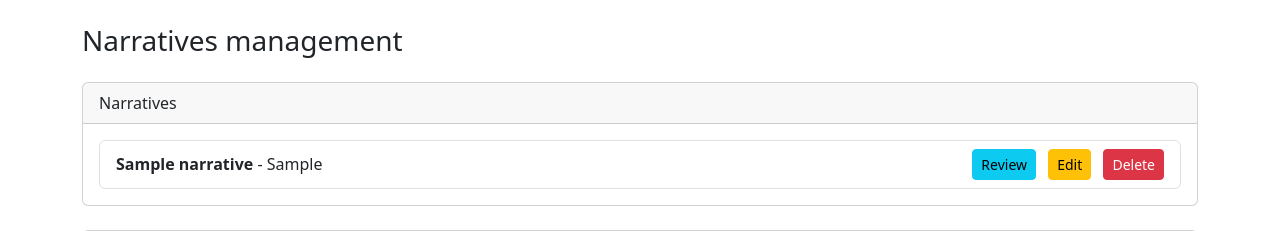
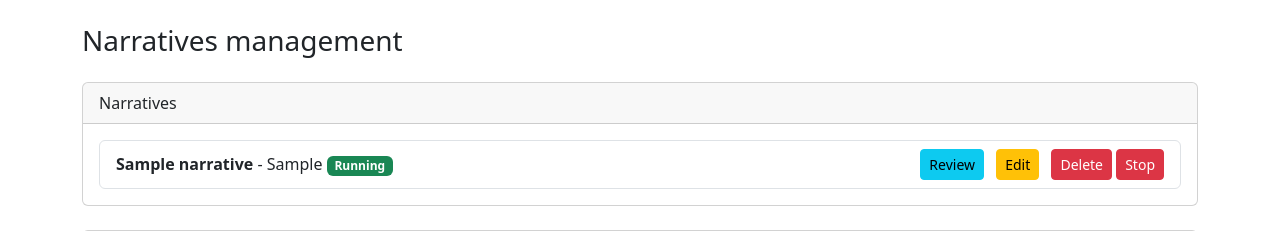
Before and after one commit to Base4Security/BUDA, a Flask app: page /narratives/ in a window 1280 px wide. Shown: the part 57-288 px from the top of the page. Run offline with Flask 3, Linux system fonts and the light colour scheme; tables that the repository leaves empty hold one stand-in row (values such as "Sample post"); some libraries are stand-ins or nearby versions.

Commit message:
First steps with worker

```diff
--- a/app/models/narrative.py
+++ b/app/models/narrative.py
@@ -1,4 +1,5 @@
 from app import db
+from datetime import datetime
 
 class Narrative(db.Model):
     __tablename__ = 'narratives'
@@ -9,6 +10,7 @@ class Narrative(db.Model):
     deception_activities = db.Column(db.Text, nullable=True)
     end_date = db.Column(db.Date, nullable=False)
     created_at = db.Column(db.DateTime, server_default=db.func.now())
+    is_running = db.Column(db.Boolean, default=True)
 
     user_profiles = db.relationship('UserProfile', back_populates='narrative', cascade='all, delete-orphan')
 
@@ -24,3 +26,6 @@ class Narrative(db.Model):
             'user_profiles': [profile.to_dict() for profile in self.user_profiles],
             'reports': [report.to_dict() for report in self.reports]
         }
+
+    def __repr__(self):
+        return f'<Narrative {self.title} Runnning: {self.is_running}>'
--- a/app/routes/narratives.py
+++ b/app/routes/narratives.py
@@ -4,6 +4,7 @@ from app import db
 import requests
 import json
 from datetime import datetime
+from app.utils.narrative_worker import start_narrative, stop_narrative
 
 narratives_bp = Blueprint('narratives_bp', __name__)
 
@@ -84,3 +85,15 @@ def generate_narrative():
         return jsonify({"message": "Narrative generated and saved successfully", "narrative": narrative_data}), 200
     except (KeyError, ValueError):
         return jsonify({"error": "Invalid response format from AI"}), 400
+
+@narratives_bp.route('/start/<int:narrative_id>', methods=['POST'])
+def start_narrative_route(narrative_id):
+    """Starts a narrative."""
+    result = start_narrative(narrative_id)
+    return jsonify(result)
+
+@narratives_bp.route('/stop/<int:narrative_id>', methods=['POST'])
+def stop_narrative_route(narrative_id):
+    """Stops a narrative."""
+    result = stop_narrative(narrative_id)
+    return jsonify(result)
--- a/app/templates/narratives.html
+++ b/app/templates/narratives.html
@@ -15,6 +15,11 @@
             <li class="list-group-item d-flex justify-content-between align-items-center">
                 <div>
                     <strong>{{ narrative.title }}</strong> - {{ narrative.objective }}
+                    {% if narrative.is_running %}
+                    <span class="badge bg-success">Running</span>
+                    {% else %}
+                        <span class="badge bg-secondary">Stopped</span>
+                    {% endif %}
                 </div>
                 <div>
                     <a href="{{ url_for('narrative_review_bp.review_narrative', narrative_id=narrative.id) }}" class="btn btn-info btn-sm me-2">Review</a>
@@ -22,6 +27,11 @@
                     <form method="POST" action="{{ url_for('narratives_bp.delete_narrative', narrative_id=narrative.id) }}" style="display: inline;"  onsubmit="return confirmDelete(this);">
                         <button class="btn btn-danger btn-sm">Delete</button>
                     </form>
+                    {% if narrative.is_running %}
+                    <button class="btn btn-danger btn-sm" onclick="stopNarrative({{ narrative.id }})">Stop</button>
+                    {% else %}
+                    <button class="btn btn-success btn-sm" onclick="startNarrative({{ narrative.id }})">Run</button>
+                    {% endif %}
                 </div>
             </li>
 
@@ -129,5 +139,21 @@
         }
     });
 
+    function startNarrative(narrativeId) {
+        fetch(`/narratives/start/${narrativeId}`, { method: "POST" })
+            .then(response => response.json())
+            .then(data => alert(data.message))
+            .then(() => location.reload())
+            .catch(error => alert("Error starting narrative: " + error));
+    }
+
+    function stopNarrative(narrativeId) {
+        fetch(`/narratives/stop/${narrativeId}`, { method: "POST" })
+            .then(response => response.json())
+            .then(data => alert(data.message))
+            .then(() => location.reload())
+            .catch(error => alert("Error stopping narrative: " + error));
+    }
+
 </script>
 {% endblock %}
--- /dev/null
+++ b/app/utils/narrative_worker.py
@@ -0,0 +1,80 @@
+import threading
+import time
+from datetime import datetime
+from flask import current_app
+from app import db
+from app.models import Narrative
+
+running_narratives = {}
+
+def narrative_engine(narrative_id, app):
+    """
+    Simulates a background process for the narrative.
+    Stops when the end date is reached or the user manually stops it.
+    """
+    with app.app_context():
+        narrative = Narrative.query.get(narrative_id)
+        if not narrative:
+            return
+
+        while narrative.is_running:
+            # Check if the narrative has reached its end date
+            if datetime.now().date() >= narrative.end_date:
+                narrative.is_running = False
+                db.session.commit()
+                print(f"Narrative {narrative.title} has stopped (End Date Reached).")
+                return
+
+            # Code execution for the narrative
+
+            print(f"Running Narrative {narrative.title}...")
+            print(f"Running: {narrative.is_running}")
+            time.sleep(10)  # Simulate background task with a delay
+
+            # End of the loop
+
+        print(f"Narrative {narrative.title} has been stopped manually.")
+
+def start_narrative(narrative_id):
+    """
+    Starts a narrative process in a background thread.
+    """
+    if narrative_id in running_narratives:
+        return {"error": "Narrative is already running"}
+
+    app = current_app._get_current_object()
+
+    with app.app_context():
+        narrative = Narrative.query.get(narrative_id)
+        if not narrative:
+            return {"error": "Narrative not found"}
+
+        narrative.is_running = True
+        db.session.commit()
+
+    thread = threading.Thread(target=narrative_engine, args=(narrative_id, app))
+    thread.daemon = True  # Ensures thread exits when Flask stops
+    thread.start()
+
+    running_narratives[narrative_id] = thread
+    return {"message": f"Narrative {narrative_id} started"}
+
+def stop_narrative(narrative_id):
+    """
+    Stops a running narrative process.
+    """
+
+    app = current_app._get_current_object()
+
+    with app.app_context():
+        narrative = Narrative.query.get(narrative_id)
+        if not narrative:
+            return {"error": "Narrative not found"}
+
+        narrative.is_running = False
+        db.session.commit()
+
+    if narrative_id in running_narratives:
+        del running_narratives[narrative_id]
+
+    return {"message": f"Narrative {narrative_id} stopped"}
```
